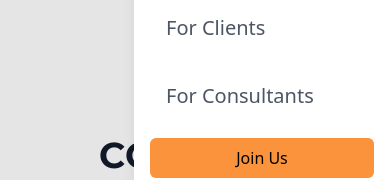
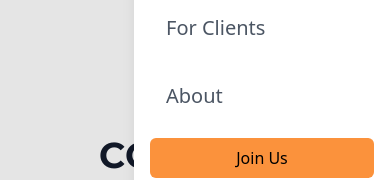
Before and after one commit to Mihirx410/Matchkin-Clone, a React (Vite) app: page / in a window 390 px wide. Both pictures are taken after a click on the button "Toggle menu". Shown: the part 122-302 px from the top of the page. Built offline with nearby package versions, Linux system fonts and the light colour scheme.

Commit message:
fixed form issue

```diff
--- a/src/components/Header.jsx
+++ b/src/components/Header.jsx
@@ -5,7 +5,6 @@ import { useNavigate } from "react-router-dom";
 
 const Header = () => {
   const [isOpen, setIsOpen] = useState(false);
-  const [showWaitlist, setShowWaitlist] = useState(false);
   const navigate = useNavigate();
 
   const navItems = [
@@ -98,26 +97,26 @@ const Header = () => {
               </div>
 
               <nav className="flex-1 px-4 space-y-4">
-                {["Home", "For Clients", "For Consultants"].map((item) => (
+                {navItems.map((item) => (
                   <a
                     key={item}
-                    href="#"
+                    href={item.href}
                     className="block px-4 py-3 text-xl font-medium text-gray-600 hover:text-gray-900 hover:bg-gray-100 rounded-lg"
                     onClick={() => setIsOpen(false)}
                   >
-                    {item}
+                    {item.label}
                   </a>
                 ))}
 
                 <button
-                  onClick={() => setShowWaitlist(!showWaitlist)}
+
+                onClick={() => navigate('/join')}
                   className="bg-orange-400 px-4 py-2 rounded-md w-full"
                 >
                   Join Us
                 </button>
+              </nav>
 
-                {showWaitlist && <WaitlistFlow />}
-              </nav>
 
               <div className="p-4 border-t border-gray-200"></div>
             </motion.div>
--- a/src/components/Waitlist.jsx
+++ b/src/components/Waitlist.jsx
@@ -205,7 +205,7 @@ const WaitlistPage = () => {
                 </div>
 
                 <div>
-                  <label className="block text-sm font-medium text-gray-700 mb-1">Phone Number</label>
+                  <label className="block text-sm font-medium text-gray-700 mb-1">Phone Number(optional)</label>
                   <input
                     type="tel"
                     name="phone"
@@ -277,7 +277,7 @@ const WaitlistPage = () => {
                 </div>
 
                 <div>
-                  <label className="block text-sm font-medium text-gray-700 mb-1">Typical Project Types</label>
+                  <label className="block text-sm font-medium text-gray-700 mb-1">Typical Project Types(optional)</label>
                   <input
                     type="text"
                     name="projectTypes"
@@ -289,7 +289,7 @@ const WaitlistPage = () => {
                 </div>
 
                 <div>
-                  <label className="block text-sm font-medium text-gray-700 mb-1">Brief Company Description</label>
+                  <label className="block text-sm font-medium text-gray-700 mb-1">Brief Company Description(optional)</label>
                   <textarea
                     name="companyDescription"
                     value={formData.companyDescription}
@@ -356,7 +356,7 @@ const WaitlistPage = () => {
                 </div>
 
                 <div>
-                  <h3 className="font-medium text-gray-900 mb-2">Typical Project Timeline</h3>
+                  <h3 className="font-medium text-gray-900 mb-2">Typical Project Timeline(optional)</h3>
                   <select
                     name="timeline"
                     value={formData.timeline}
@@ -371,7 +371,7 @@ const WaitlistPage = () => {
                 </div>
 
                 <div>
-                  <h3 className="font-medium text-gray-900 mb-2">How did you hear about us?</h3>
+                  <h3 className="font-medium text-gray-900 mb-2">How did you hear about us?(optional)</h3>
                   <select
                     name="heardAboutUs"
                     value={formData.heardAboutUs}
```
